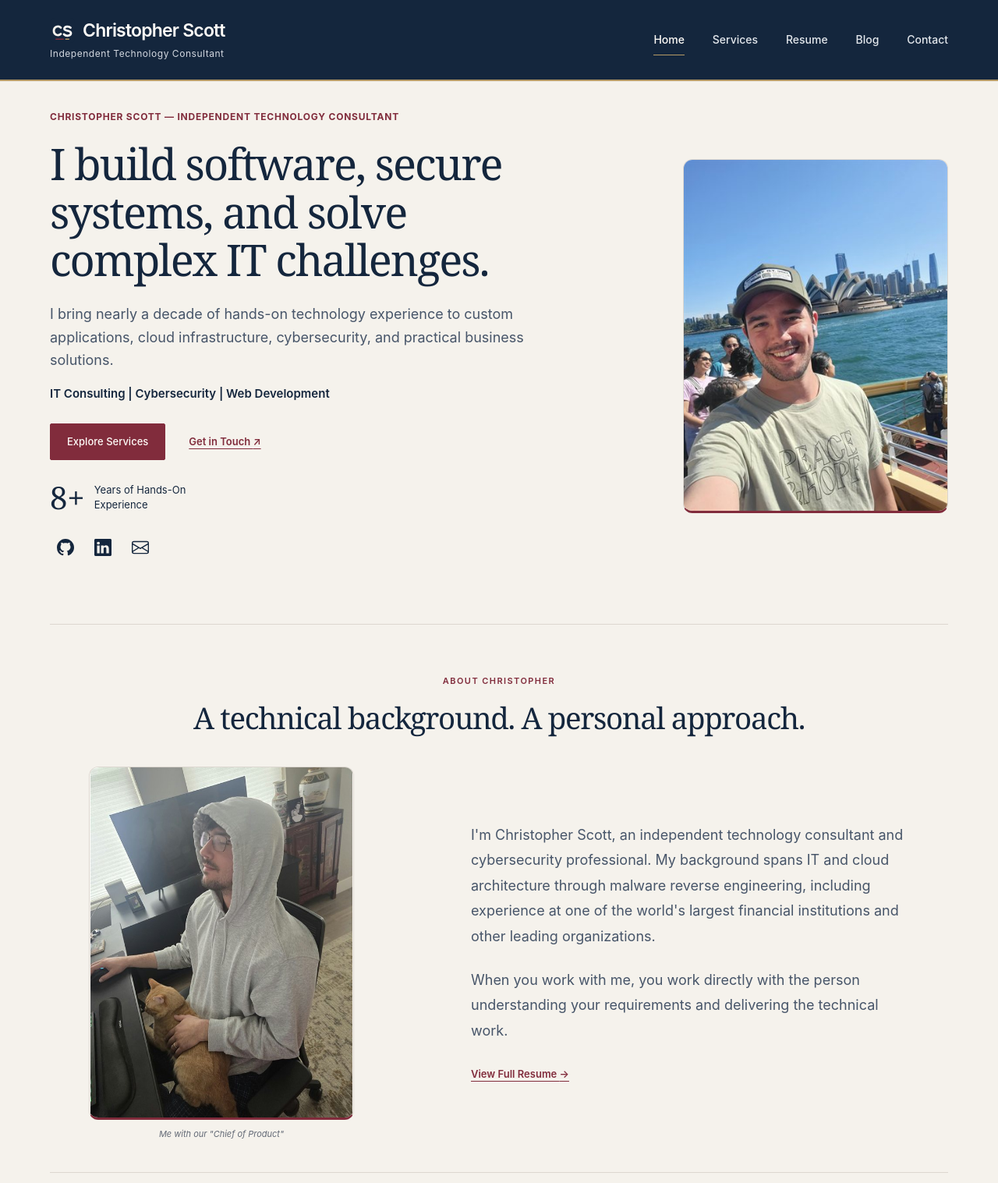
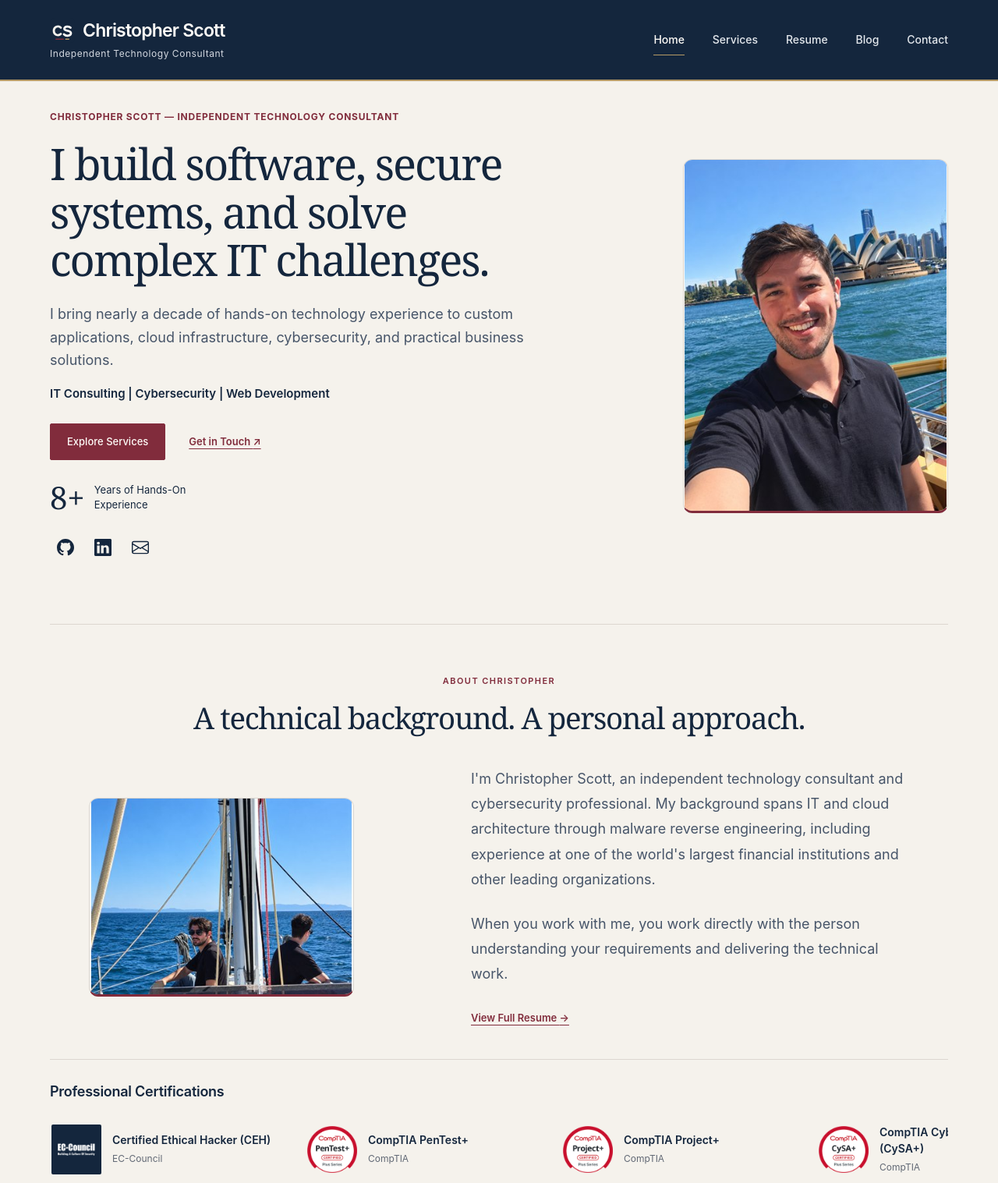
Before and after one commit to cs-cybersecurity/christopher-scott-io, a website: page index.html in a window 1280 px wide. Shown: the top 1517 px of the page at 78% size. Drawn offline with Linux system fonts and the light colour scheme.

Commit message:
Swapping photos

```diff
--- a/index.html
+++ b/index.html
@@ -66,7 +66,7 @@
           </div>
         </div>
         <figure id="personal-photograph" class="intro-hero-portrait home-photo-frame">
-          <img src="assets/photos/christopher-scott-sydney-800.jpg" srcset="assets/photos/christopher-scott-sydney-400.jpg 400w, assets/photos/christopher-scott-sydney-800.jpg 800w" sizes="(max-width: 700px) 270px, (max-width: 980px) 290px, 340px" width="800" height="1067" alt="Christopher Scott on Sydney Harbour with the Sydney Opera House in the background." loading="eager" fetchpriority="high" decoding="async">
+          <img src="assets/photos/christopher-scott-sydney-professional-800.jpg" srcset="assets/photos/christopher-scott-sydney-professional-400.jpg 400w, assets/photos/christopher-scott-sydney-professional-800.jpg 800w" sizes="(max-width: 700px) 270px, (max-width: 980px) 290px, 340px" width="800" height="1068" alt="Christopher Scott on Sydney Harbour with the Sydney Opera House in the background." loading="eager" fetchpriority="high" decoding="async">
         </figure>
       </section>
       <section class="home-about" aria-labelledby="about-heading">
@@ -80,8 +80,7 @@
           <a class="text-link" href="#resume">View Full Resume <span aria-hidden="true">→</span></a>
         </div>
         <figure class="home-about-photo">
-          <span class="home-photo-frame"><img src="assets/photos/christopher-scott-with-cat-300.jpg" srcset="assets/photos/christopher-scott-with-cat-300.jpg 300w, assets/photos/christopher-scott-with-cat-600.jpg 600w" sizes="(max-width: 700px) 270px, (max-width: 980px) 290px, 340px" width="300" height="400" alt="Christopher Scott working at his desk with his orange cat resting on his lap." loading="lazy" decoding="async"></span>
-          <figcaption><em>Me with our "Chief of Product"</em></figcaption>
+          <span class="home-photo-frame" style="aspect-ratio: 4 / 3"><img src="assets/photos/christopher-scott-sailing-800.jpg" srcset="assets/photos/christopher-scott-sailing-400.jpg 400w, assets/photos/christopher-scott-sailing-800.jpg 800w" sizes="(max-width: 700px) 270px, (max-width: 980px) 290px, 340px" width="800" height="600" alt="Christopher Scott aboard a sailboat, with open water and mountains in the background." loading="lazy" decoding="async"></span>
         </figure>
         <div class="home-credentials" aria-labelledby="home-credentials-heading">
           <h3 id="home-credentials-heading">Professional Certifications</h3>
```
Also changed, not shown: assets/photos/christopher-scott-sailing-400.jpg (added), assets/photos/christopher-scott-sailing-800.jpg (added), assets/photos/christopher-scott-sydney-professional-400.jpg (added), assets/photos/christopher-scott-sydney-professional-800.jpg (added).
